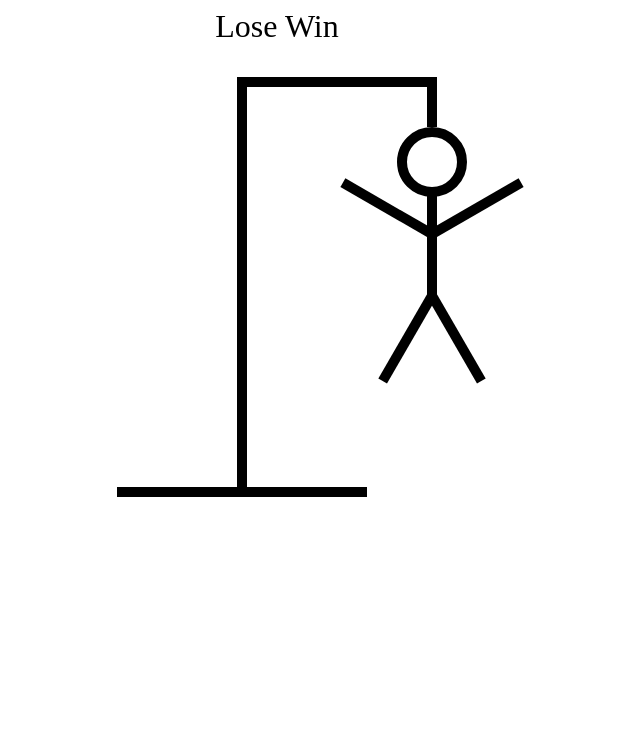
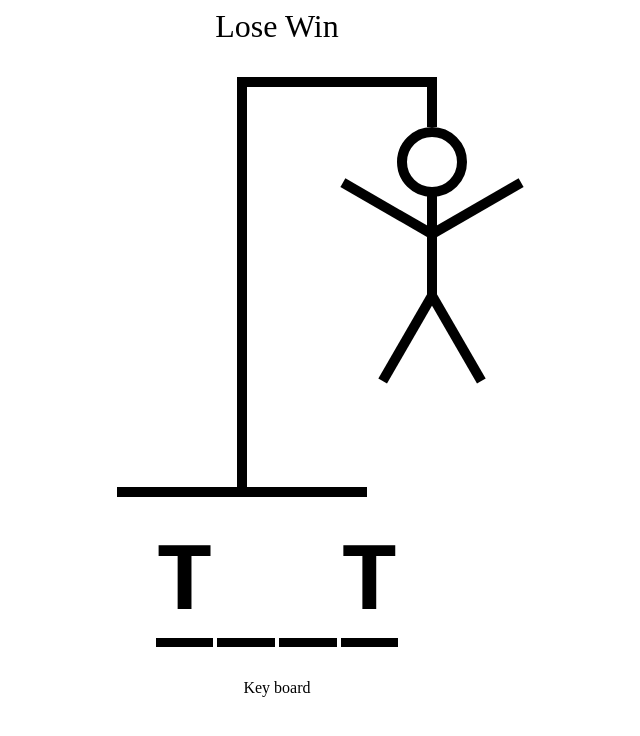
Before and after one commit to BlackWatch021/ts-hangman, a React (Vite) app: page / in a window 1280 px wide. Shown: the top 736 px of the page, without its empty margins (363-1003 px from the left). Built offline with nearby package versions, Linux system fonts and the light colour scheme.

Commit message:
Hangman Word is ready

```diff
--- a/src/App.tsx
+++ b/src/App.tsx
@@ -28,8 +28,8 @@
     >
       <div style={{ fontSize: "2rem", textAlign: "center" }}>Lose Win</div>
       <HangmanDrawing />
-      {/* <HangmanWord /> */}
-      {/* <KeyBoard /> */}
+      <HangmanWord />
+      <KeyBoard />
     </div>
   );
 };
--- a/src/scenes/hangmanWord/index.tsx
+++ b/src/scenes/hangmanWord/index.tsx
@@ -3,7 +3,32 @@
 type Props = {};
 
 const index = (props: Props) => {
-  return <div>Hangman Word</div>;
+  const word = "text";
+  const guessedLetter = ["t"];
+  return (
+    <div
+      style={{
+        display: "flex     ",
+        gap: ".25rem",
+        fontSize: "6rem",
+        fontWeight: "bold",
+        textTransform: "uppercase",
+        fontFamily: "monospace",
+      }}
+    >
+      {word.split("").map((letter, index) => (
+        <span key={index} style={{ borderBottom: ".1em solid black" }}>
+          <span
+            style={{
+              visibility: guessedLetter.includes(letter) ? "visible" : "hidden",
+            }}
+          >
+            {letter}
+          </span>
+        </span>
+      ))}
+    </div>
+  );
 };
 
 export default index;
```
